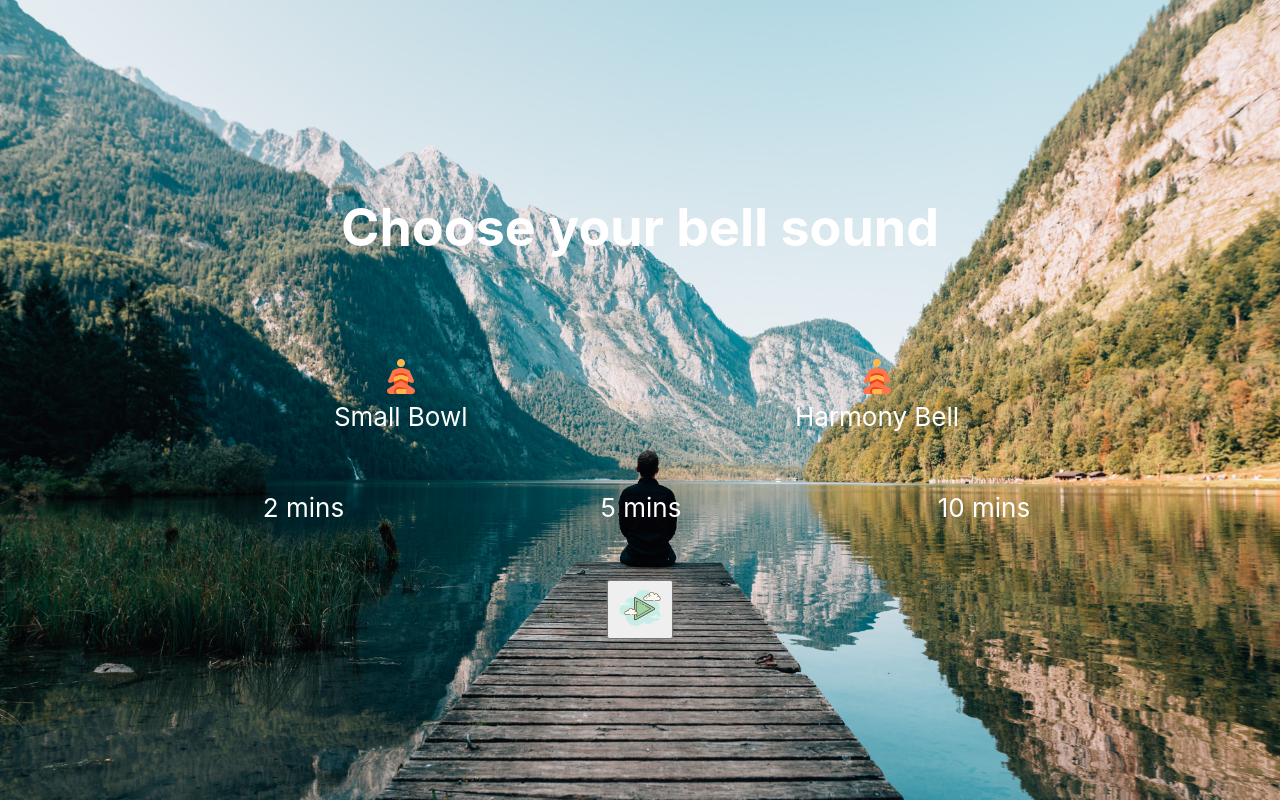
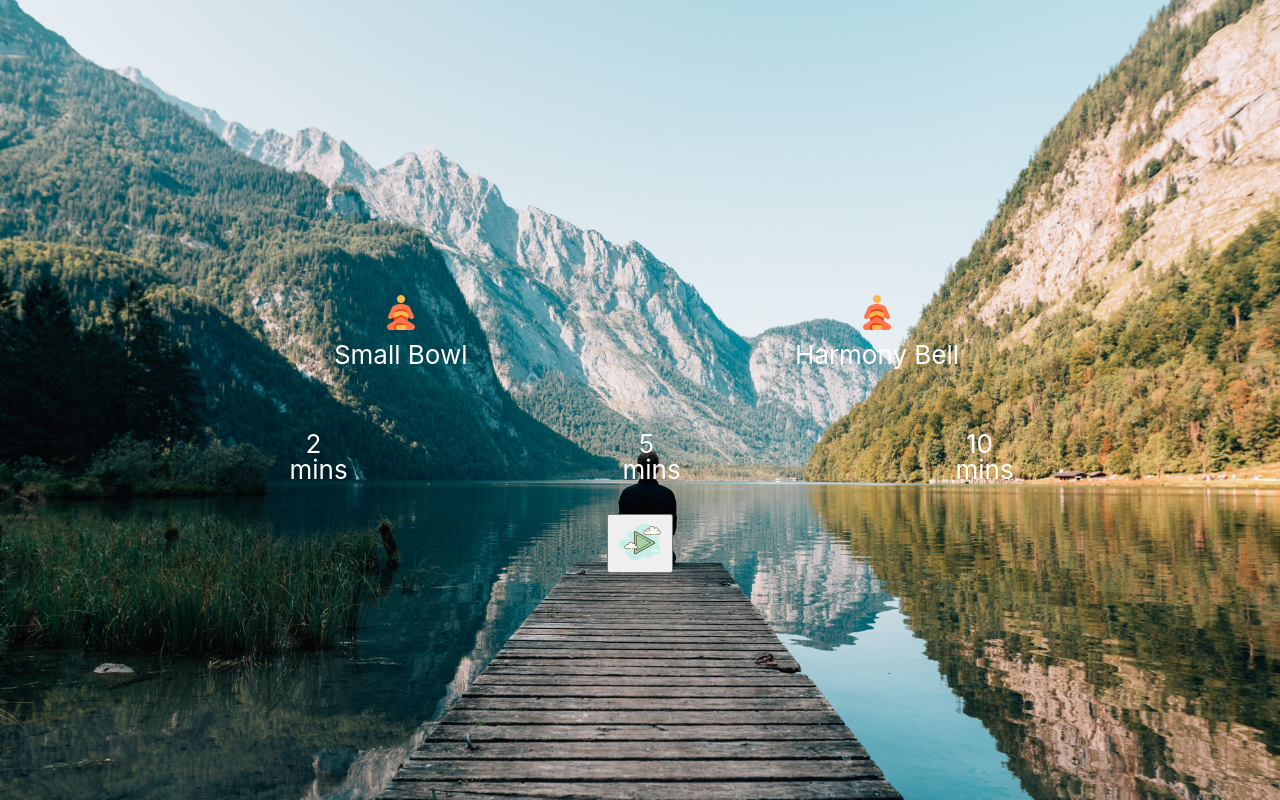
Before and after one commit to feargswalsh92/presence, a React (Create React App) app: page / in a window 1280 px wide. Shown: the top 800 px of the page. Built offline with nearby package versions, Linux system fonts and the light colour scheme.

Commit message:
fix styling updates to borderRadius

```diff
--- a/src/Home.jsx
+++ b/src/Home.jsx
@@ -100,7 +100,8 @@ export default class Home extends Component {
 
     render() {
       const { activeListId, activeTimeId } = this.state;
-      const borderStyle = {border: '1px solid #021a40'}
+      const borderStyleTransparent = {borderRadius: '50%', border: '2px solid transparent'}
+      const borderStyle = {borderRadius: '50%', border: '2px solid #FEDD02'}
       const list = [{ id: 1, title: "Small Bowl", selected: false }, {id: 2, title: "Harmony Bell", selected: false}].map(item => {
         return (
           <div
@@ -108,7 +109,7 @@ export default class Home extends Component {
           <li
           key={item.id}>
           <div>
-          <img alt="bell" src={meditationGuru} style={ item.id === activeListId ? borderStyle : {} }/>
+          <img alt="bell" src={meditationGuru} style={ item.id === activeListId ?  borderStyle :  borderStyleTransparent }/>
           <div>{item.title} </div>
           </div>
           </li>
@@ -122,13 +123,12 @@ export default class Home extends Component {
         style = {styles.listOfTimesItem}
         key={time.id}
         onClick={() => this.setSelectedTimeIndex(time)}>
-       <div style={ time.id === activeTimeId ? borderStyle : {} }>{time.label} </div>
+       <div style={ time.id === activeTimeId ? styles.listOfTimesSelected : styles.listOfTimesTransparent }>{time.label} </div>
        </li>
         );
        });
       return (
         <>
-          <h1>Choose your bell sound</h1>
           <ul style={styles.listOfBells}>{list}</ul>
           <ul style={styles.listOfBells}>{times}</ul>
           <button> <img  alt="playButton" onClick={this.handlePlayButtonPress} src = {this.state.player === 'paused' ? play : pause} /></button>
@@ -173,4 +173,16 @@ export default class Home extends Component {
     listOfTimesItem: {
       display: 'block',
     },
+    listOfTimesSelected: {
+      width: '3rem',
+      height: '3rem',
+      borderRadius: '50%',
+      border: '2px solid #FEDD02',
+  },
+  listOfTimesTransparent: {
+    width: '3rem',
+    height: '3rem',
+    borderRadius: '50%',
+    border: '2px solid transparent',
   }
+}
```
